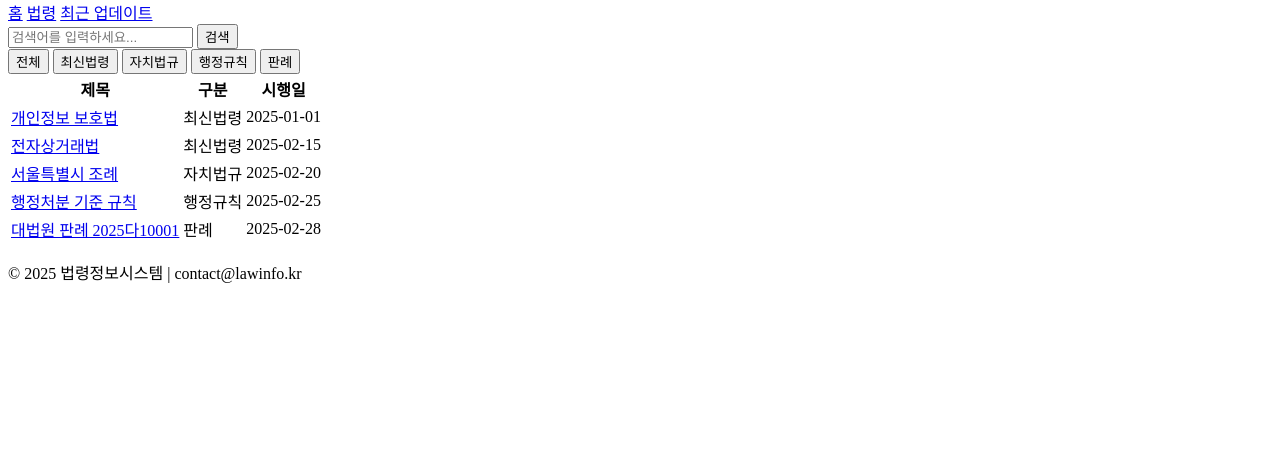
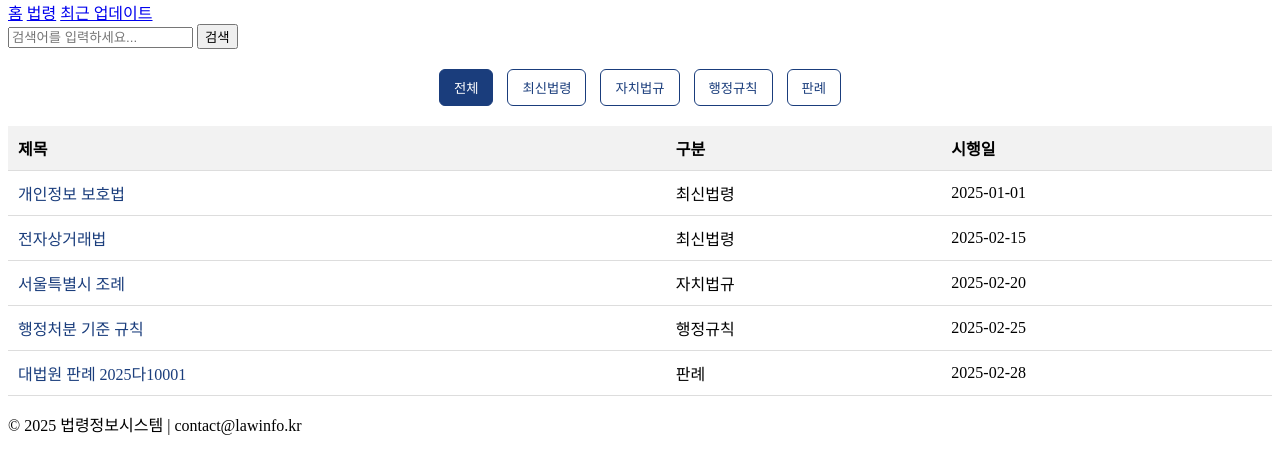
Before and after one commit to wikiroh461-cmd/test2, a plain HTML site: page updates.html in a window 1280 px wide. Shown: the part 32-506 px from the top of the page. Drawn offline with Linux system fonts and the light colour scheme.

Commit message:
Update style.css

```diff
--- a/style.css
+++ b/style.css
@@ -1,25 +1,61 @@
-/* ... 기존 코드 유지 ... */
-
-/* 법령 상세 페이지 */
-.law-detail {
-  display: grid;
-  grid-template-columns: 250px 1fr;
-  gap: 40px;
-  max-width: 1200px;
-  margin: 40px auto;
-  padding: 0 20px;
+/* 업데이트 목록 테이블 */
+.update-table {
+  width: 100%;
+  border-collapse: collapse;
+  margin-top: 15px;
 }
 
-.law-title {
-  grid-column: span 2;
-  font-size: 26px;
-  margin: 0; /* 🔥 제목 위아래 여백 제거 */
-  color: #1a3d7c;
+.update-table th, .update-table td {
+  border-bottom: 1px solid #ddd;
+  padding: 10px;
+  text-align: left;
 }
 
-.law-meta {
-  grid-column: span 2;
-  font-size: 14px;
-  color: #666;
-  margin: 8px 0 20px; /* 🔥 위 여백 최소화, 아래 약간만 */
+.update-table th {
+  background: #f2f2f2;
+  font-weight: 600;
 }
+
+.update-table td a {
+  color: #1a3d7c;
+  text-decoration: none;
+}
+.update-table td a:hover {
+  text-decoration: underline;
+}
+
+/* 더보기 버튼 */
+.more-btn-wrap {
+  margin-top: 10px;
+  text-align: right;
+}
+.more-btn {
+  display: inline-block;
+  padding: 6px 14px;
+  background: #1a3d7c;
+  color: white;
+  border-radius: 6px;
+  text-decoration: none;
+}
+.more-btn:hover {
+  background: #2a4d9c;
+}
+
+/* 카테고리 버튼 */
+.update-filter {
+  margin: 20px 0;
+  text-align: center;
+}
+.filter-btn {
+  padding: 8px 14px;
+  margin: 0 5px;
+  border: 1px solid #1a3d7c;
+  background: white;
+  color: #1a3d7c;
+  border-radius: 6px;
+  cursor: pointer;
+}
+.filter-btn.active, .filter-btn:hover {
+  background: #1a3d7c;
+  color: white;
+}
```
